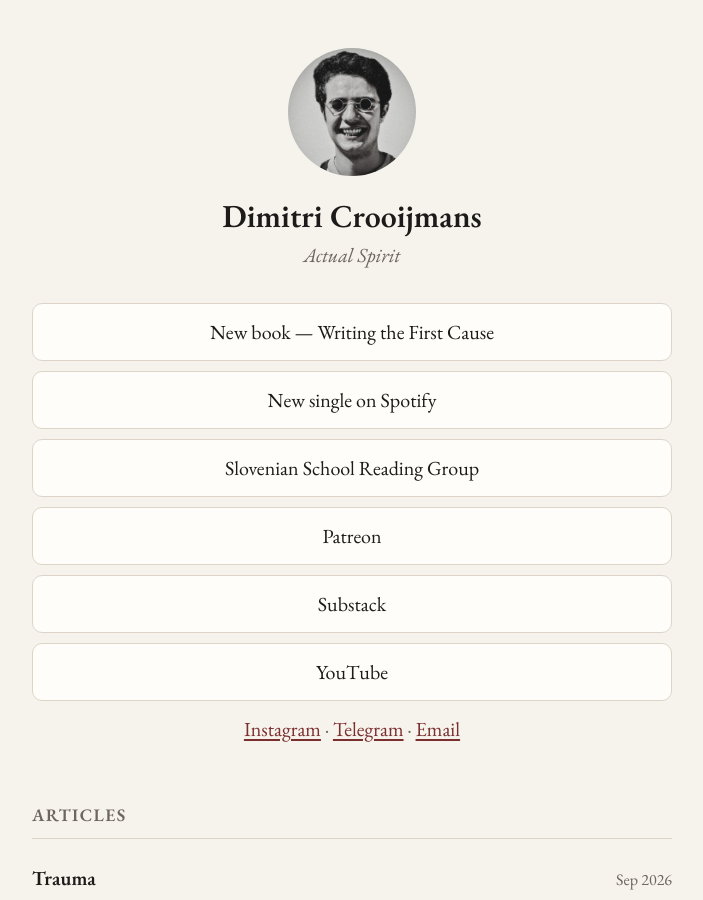
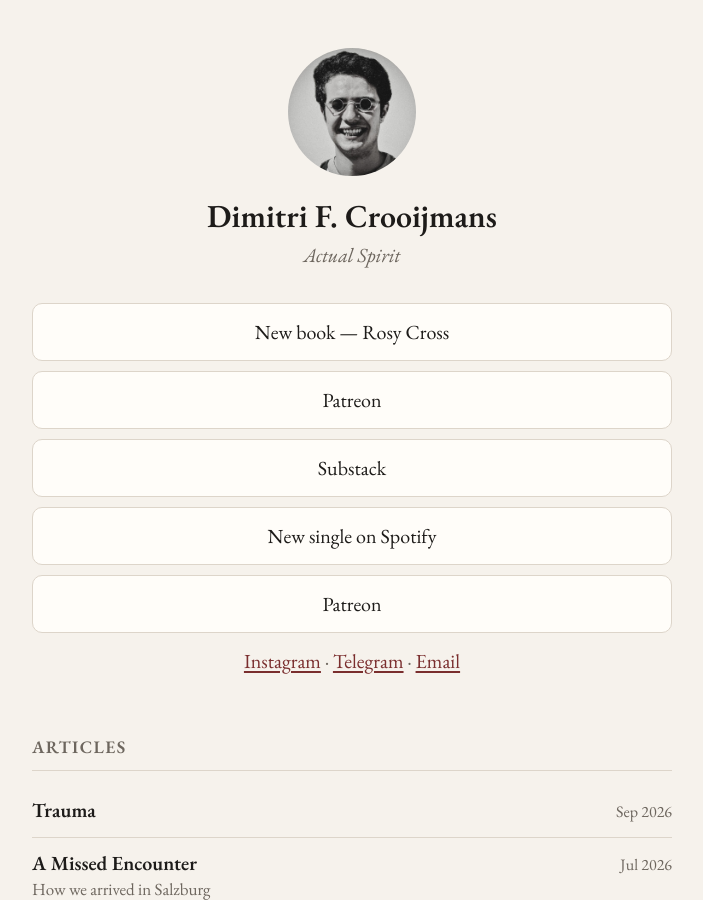
Before and after one commit to dialectmaterial/dialectmaterial.github.io, a Jekyll site: the page built from index.html, in a window 1280 px wide and 900 px high. Shown: the whole window, without its empty margins (288-991 px from the left). Built offline with Jekyll 4.4.1, drawn with Linux system fonts in a browser that asks for light colours.

Commit message:
Update _config.yml

```diff
--- a/_config.yml
+++ b/_config.yml
@@ -1,8 +1,8 @@
-title: Dimitri Crooijmans
+title: Dimitri F. Crooijmans
 tagline: Actual Spirit
-description: Writing on Hegel, Lacan, psychoanalysis and philosophy by Dimitri Crooijmans.
+description: Philosophy, art, science.
 url: https://dialectmaterial.github.io
-author: Dimitri Crooijmans
+author: Dimitri F. Crooijmans
 
 markdown: kramdown
 permalink: /articles/:title/
@@ -13,19 +13,17 @@
 
 # Links shown under the profile picture, in order.
 links:
-  - label: New book — Writing the First Cause
-    url: https://www.amazon.com/Writing-First-Cause-Psychoanalytic-Speculations/dp/B0FM7BV8B3
-  - label: New single on Spotify
-    url: https://open.spotify.com/track/6f7XMD9B3mItNjOq8npVjW
-  - label: Slovenian School Reading Group
-    url: https://philosophyportal.online/slovenian-school-reading-group
+  - label: New book — Rosy Cross
+    url: https://www.amazon.com/Rosy-Cross-Question-Right-Christianity/dp/B0GYZR7JQJ/
   - label: Patreon
     url: https://www.patreon.com/c/actualspirit/membership
   - label: Substack
     url: https://actualspirit.substack.com
-  - label: YouTube
-    url: https://www.youtube.com/channel/UCzvnf_9CExi8wgeqODgERPQ
 
+  - label: New single on Spotify
+    url: https://open.spotify.com/track/6f7XMD9B3mItNjOq8npVjW
+  - label: Patreon
+    url: https://www.patreon.com/c/actualspirit/membership
 # Small links at the bottom of the link list.
 social:
   - label: Instagram
```
